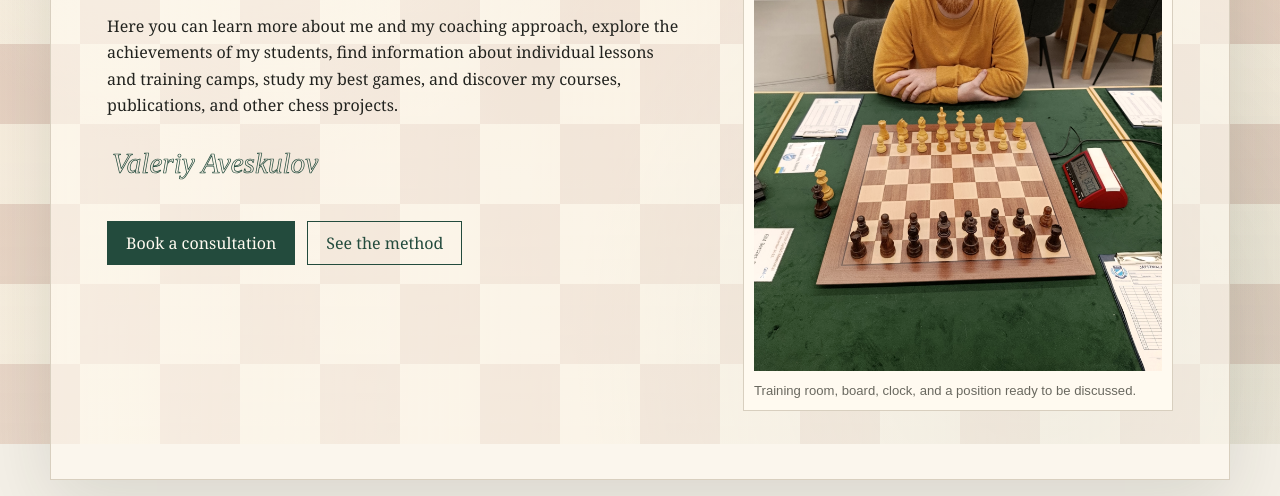
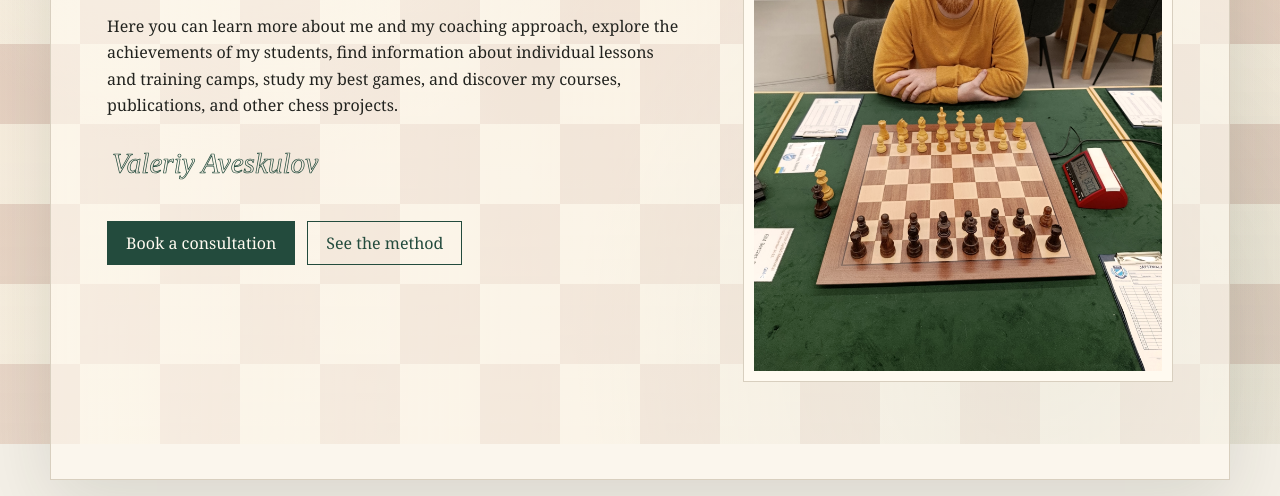
Before and after one commit to ChessTao/aveskulov.com, a website: page index.html in a window 1280 px wide. Shown: the part 356-852 px from the top of the page. Drawn offline with Linux system fonts and the light colour scheme.

Commit message:
Remove portrait captions

```diff
--- a/index.html
+++ b/index.html
@@ -56,7 +56,6 @@
 
             <figure class="portrait">
               <img src="assets/home-portrait.jpg" alt="Valeriy Aveskulov seated behind a chessboard in a training room.">
-              <figcaption>Training room, board, clock, and a position ready to be discussed.</figcaption>
             </figure>
           </div>
         </section>
@@ -121,7 +120,6 @@
             </article>
             <figure class="portrait about-portrait">
               <img src="assets/home-portrait.jpg" alt="Valeriy Aveskulov seated behind a chessboard in a training room.">
-              <figcaption>Training room, board, clock, and a position ready to be discussed.</figcaption>
             </figure>
           </div>
         </section>
```
Also changed, not shown: src/sections/about.html (+0 -1 lines), src/sections/home.html (+0 -1 lines).
